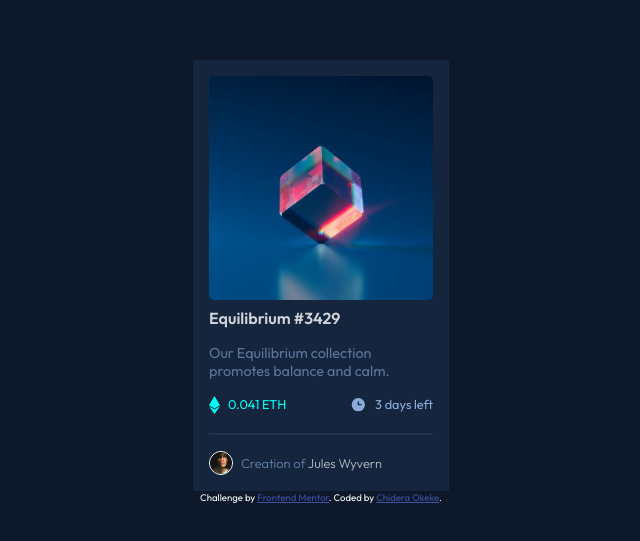
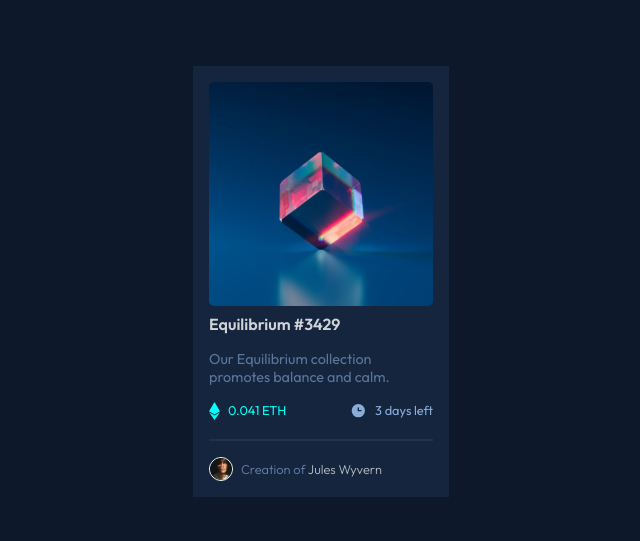
Before and after one commit to Chidera-Ok/NFT-preview-card-component, a plain HTML site: page index.html in a window 1280 px wide. Shown: the part 119-660 px from the top of the page, without its empty margins (319-959 px from the left). Drawn offline with Linux system fonts and the light colour scheme.

Commit message:
remove attribution

```diff
--- a/index.html
+++ b/index.html
@@ -46,9 +46,6 @@
         </section>
 
     </main>
-    <footer class="attribution">
-        Challenge by <a href="https://www.frontendmentor.io?ref=challenge" target="_blank">Frontend Mentor</a>. Coded by <a href="#">Chidera Okeke</a>.
-    </footer>
 </body>
 
 </html>
--- a/style.css
+++ b/style.css
@@ -159,16 +159,6 @@ p span:hover {
     cursor: pointer;
 }
 
-.attribution {
-    font-size: 0.6rem;
-    text-align: center;
-    color: var(--white)
-}
-
-.attribution a {
-    color: hsl(228, 45%, 44%);
-}
-
 
 /* Extra small devices (phones, 600px and down) */
 
```
